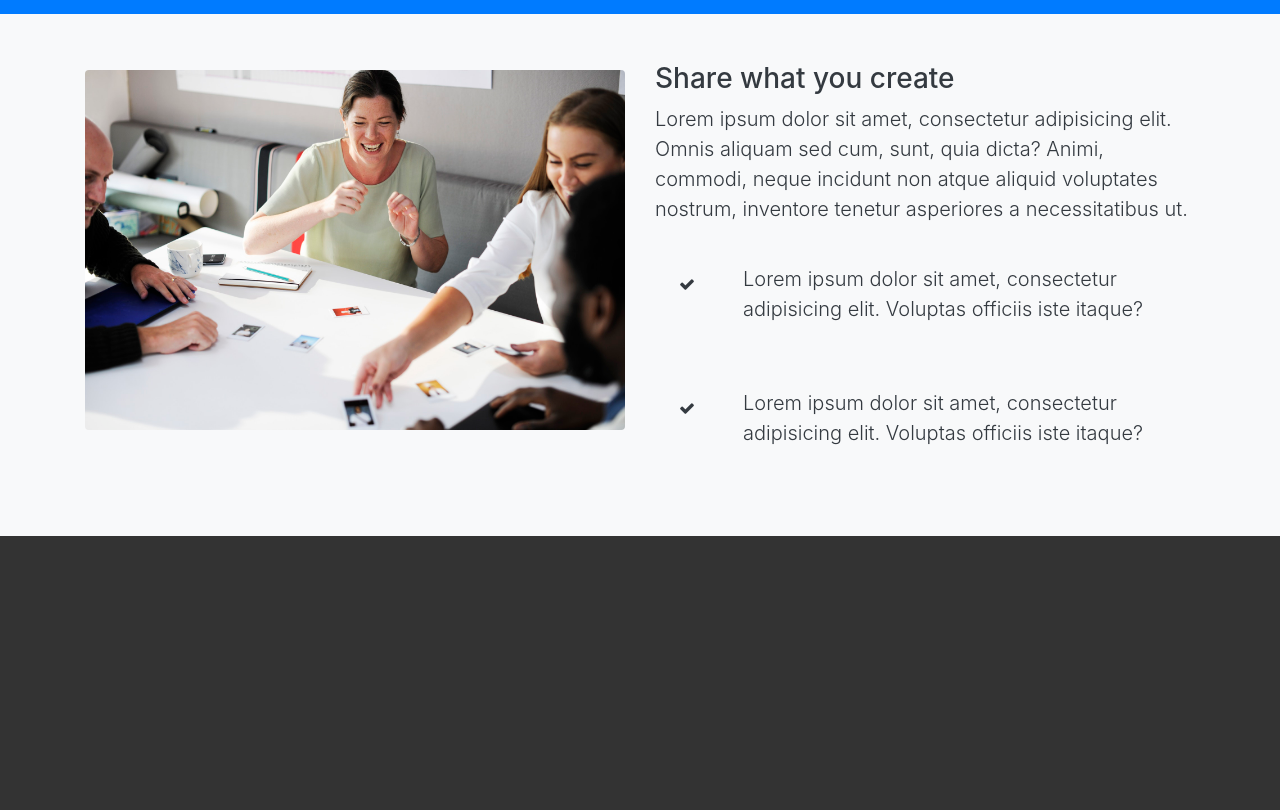
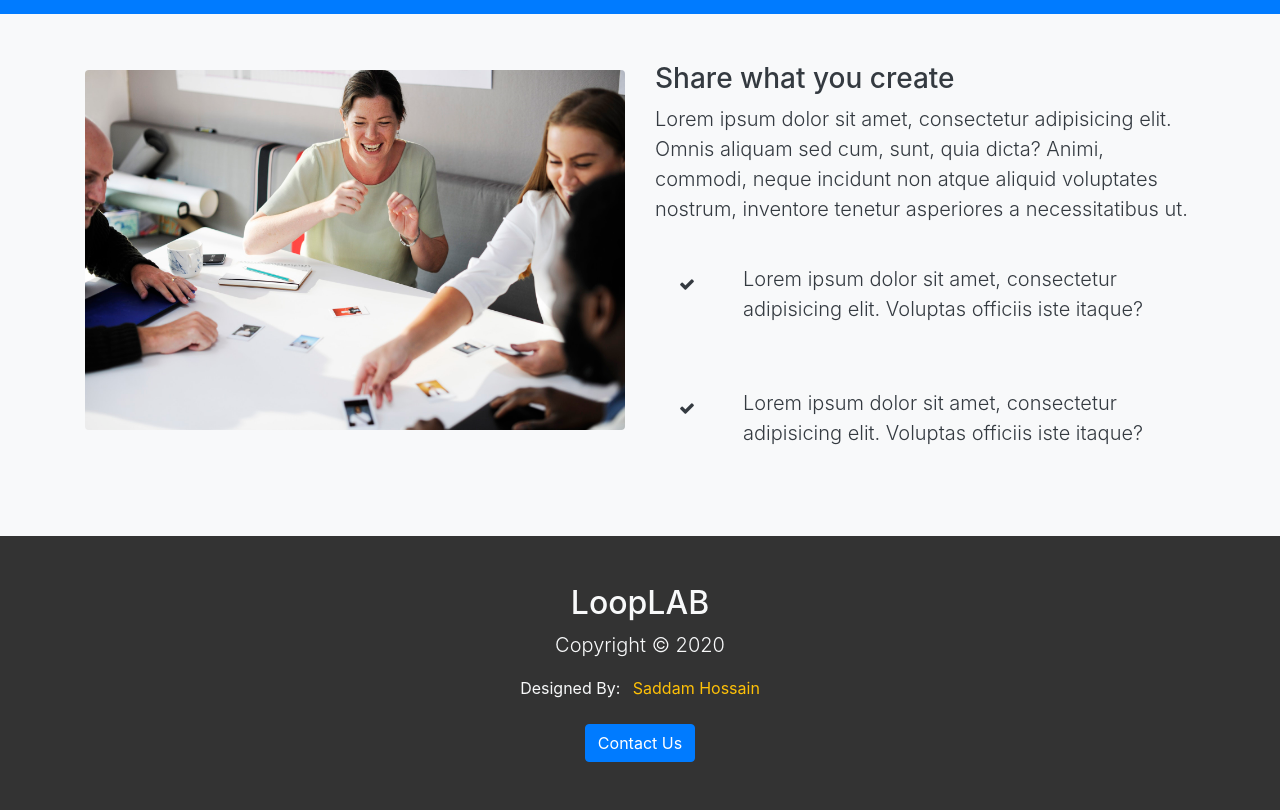
Before and after one commit to saddamhr/looplab, a plain HTML site: page index.html in a window 1280 px wide. Shown: the part 2675-3485 px from the top of the page. Before the commit the page ends 3211 px from the top, so only its background shows below. Drawn offline with Linux system fonts and the light colour scheme.

Commit message:
footer section done

```diff
--- a/index.html
+++ b/index.html
@@ -249,6 +249,21 @@
 		</div>
 	</section>
 
+	<!-- FOOTER SECTION -->
+	<footer id="footer-section" class="text-center text-light py-5">
+		<div class="container">
+			<div class="row">
+				<div class="col-md-12">
+					<h2>LoopLAB</h2>
+					<p class="lead">Copyright &copy; 2020</p>
+					<span>Designed By: <a class="ml-2 text-warning" href="https://www.facebook.com/s.rakib65" target="_blank">Saddam Hossain</a></span>
+					<br><br>
+					<button class="btn btn-primary" data-toggle="modal" data-target="#contact-modal">Contact Us</button>
+				</div>
+			</div>
+		</div>
+	</footer>
+
 	<script src="assets/js/jquery.min.js"></script>
 	<script src="assets/js/popper.min.js"></script>
 	<script src="assets/js/bootstrap.min.js"></script>
```
